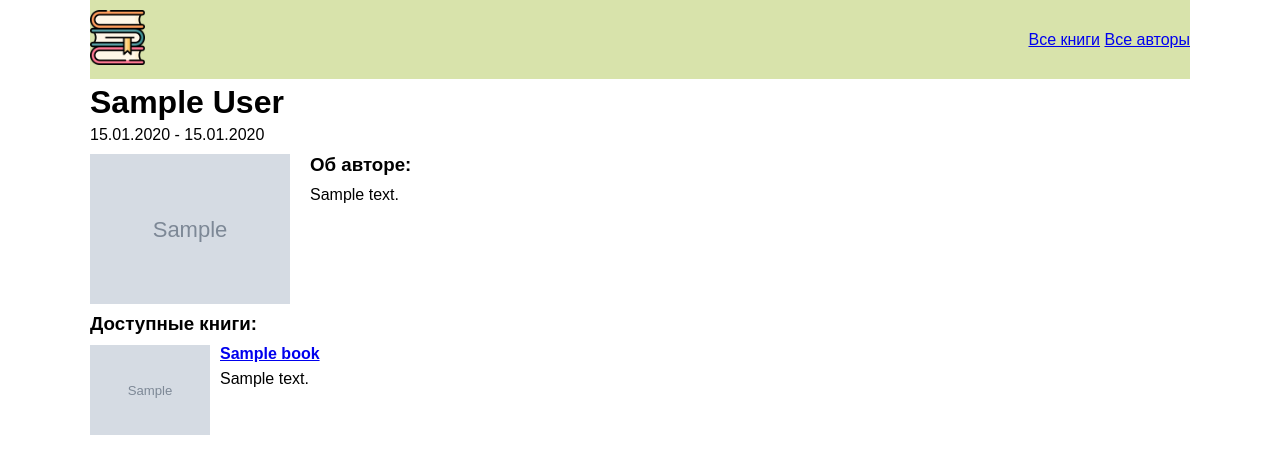
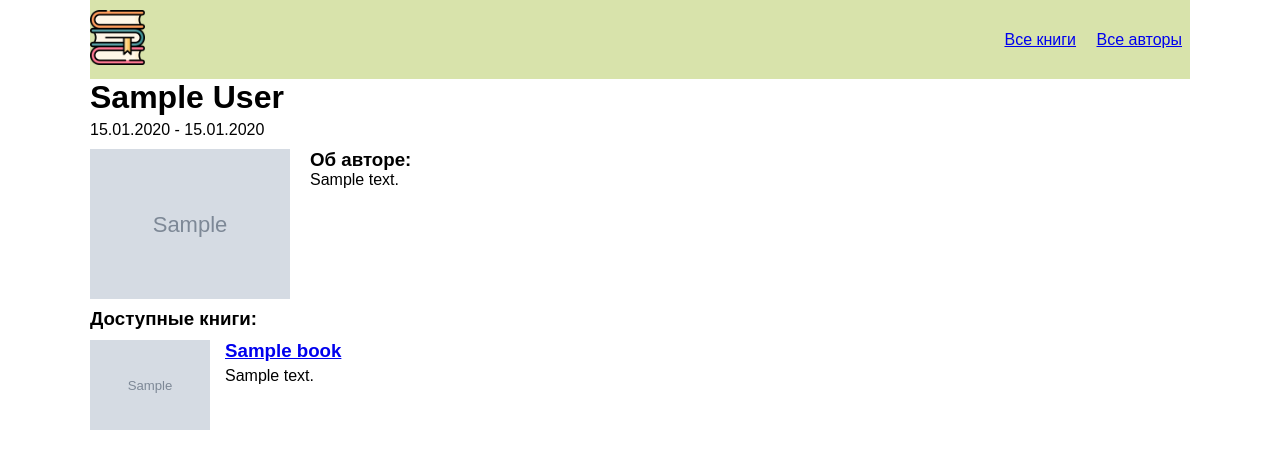
Before and after one commit to buzzakka/Django_Library, a Django app: page /catalog/author/1 in a window 1280 px wide. Shown: the top 474 px of the page. Run offline with Django 4.2, Linux system fonts and the light colour scheme; tables that the repository leaves empty hold one stand-in row (values such as "Sample post"); grey boxes marked "Sample" are stand-in pictures; some web fonts are replaced.

Commit message:
Проведена работа со стилем css

```diff
--- a/ReadMe/Catalog/static/Catalog/css/styles.css
+++ b/ReadMe/Catalog/static/Catalog/css/styles.css
@@ -37,36 +37,39 @@ header .container nav li {
     vertical-align: middle;
 }
 
-.objects_header {
-    padding: 5px 0;
+#navigation .menu li {
+    padding: 0 8px;
 }
 
-.objects_header h1 {
-    margin-bottom: 5px;
+/* .author__header {
+    padding: 5px 0;
+} */
+
+.authors-books {
+    margin-top: 5px;
 }
 
-.objects_info {
-    display: flex;
-    padding: 5px 0;
+.author__header p {
+    margin-top: 5px;
 }
 
-.objects_about {
-    padding: 0 0 0 20px;
+.object-item, .subobject-item {
+    display: flex;
+    margin-top: 10px;
 }
 
-.objects_about p {
-    padding: 10px 0 0 0;
+.object-item__about {
+    margin-left: 20px;
 }
 
-.authors_book {
-    display: flex;
-    padding: 10px 0;
+.subobject-item__about {
+    margin-left: 15px;
 }
 
-.authors_book_about {
-    padding: 0 10px;
+.subobject-item__about p {
+    margin-top: 5px;
 }
 
-.authors_book_about h4 {
-    margin-bottom: 7px;
+.authors-list h1, .books-list h1 {
+    margin-top: 10px;
 }
--- a/ReadMe/Catalog/templates/catalog/authors/author_detail.html
+++ b/ReadMe/Catalog/templates/catalog/authors/author_detail.html
@@ -3,29 +3,21 @@
 
 {% block content %}
 
-<div class="objects_block authors_block">
-    <div class="objects_header">
+<div class="author">
+    <div class="author__header">
         <h1>{{ author.first_name }} {{ author.last_name }}</h1>
         <p>{{ author.date_of_birth|date:"d.m.Y" }} - {{ author.date_of_death|date:"d.m.Y"|default:"..." }}</p>
     </div>
-    <div class="objects_info">
-        <div class="objects_img">
-            {% if author.image %}
-                <img src="{{MEDIA_URL}}{{ author.image }}" alt="" width="200px">
-            {% else %}
-                <img src="{% static 'Catalog/img/no_image_for_object.png' %}" alt="" width="200px">
-            {% endif %}
+    <div class="author__info object-item">
+        <div class="author__img">
+            {% include "catalog/common/objects_image.html" with object=author img_size=200 %}
         </div>
-        <div class="objects_about">
+        <div class="author__about object-item__about">
             <h3>Об авторе:</h3>
-            {% if author.about %}
-                <p>{{ author.about }}</p>
-            {% else %}
-                <p>К сожалению, сейчас информация об авторе отсутствует.</p>
-            {% endif %}
+            {% include "catalog/common/objects_about.html" with object=author object_name="об авторе" %}
         </div>
     </div>
-    <div class="authors_books">
+    <div class="authors-books">
         <h3>Доступные книги:</h3>
         {% if author.book_set.all %}
             {% for book in author.book_set.all %}
--- a/ReadMe/Catalog/templates/catalog/authors/authors_book_info.html
+++ b/ReadMe/Catalog/templates/catalog/authors/authors_book_info.html
@@ -1,17 +1,11 @@
 {% load static %}
 
-<div class="authors_book">
-    <div class="authors_book_image">
-        {% if book.image %}
-            <a href="{{ book.get_absolute_url }}">
-                <img src="{{MEDIA_URL}}{{ book.image }}" alt="" width="120px">
-            </a>
-        {% else %}
-            <img src="{% static 'Catalog/img/no_image_for_object.png' %}" alt="" width="120px">
-        {% endif %}
+<div class="authors-book subobject-item">
+    <div class="authors-book__image">
+        {% include "catalog/common/objects_image.html" with object=book img_size=120 %}
     </div>
-    <div class="authors_book_about">
-        <h4><a href="{{ book.get_absolute_url }}">{{ book.title }}</a></h4>
+    <div class="authors-book__about subobject-item__about">
+        <h3><a href="{{ book.get_absolute_url }}">{{ book.title }}</a></h3>
         <p>{{ book.description }}</p>
     </div>
 </div>
--- a/ReadMe/Catalog/templates/catalog/base_generic.html
+++ b/ReadMe/Catalog/templates/catalog/base_generic.html
@@ -25,7 +25,7 @@
                 </nav>
             </div>
         </header>
-        <div class="col-sm-10 ">{% block content %}{% endblock %}</div>
+        <div class="content">{% block content %}{% endblock %}</div>
       </div>
 </body>
 </html>
--- /dev/null
+++ b/ReadMe/Catalog/templates/catalog/common/objects_about.html
@@ -0,0 +1,5 @@
+{% if object.about %}
+    <p>{{ object.about }}</p>
+{% else %}
+    <p>К сожалению, сейчас информация {{ object_name }} отсутствует.</p>
+{% endif %}
--- /dev/null
+++ b/ReadMe/Catalog/templates/catalog/common/objects_image.html
@@ -0,0 +1,9 @@
+{% load static %}
+
+{% if object.image %}
+    <a href="{{ object.get_absolute_url }}">
+        <img src="{{MEDIA_URL}}{{ object.image }}" alt="" width="{{ img_size }}">
+    </a>
+{% else %}
+    <img src="{% static 'Catalog/img/no_image_for_object.png' %}" alt="" width="{{ img_size }}">
+{% endif %}
```
Also changed, not shown: ReadMe/Catalog/templates/catalog/authors/author_list.html (+14 -3 lines), ReadMe/Catalog/templates/catalog/books/book_list.html (+11 -1 lines), ReadMe/Catalog/templates/catalog/index.html (+6 -7 lines).
